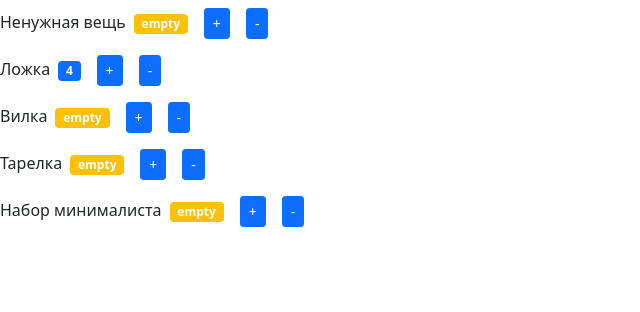
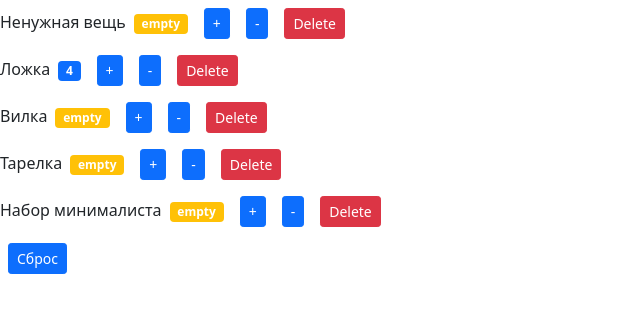
Before and after one commit to DenisSeleznew/my-app2.0, a React (Create React App) app: page / in a window 1280 px wide. Shown: the top 312 px of the page, without its empty margins (0-640 px from the left). Built offline with nearby package versions, Linux system fonts and the light colour scheme.

Commit message:
add change counter-list

```diff
--- a/src/components/counter.jsx
+++ b/src/components/counter.jsx
@@ -1,8 +1,7 @@
 import React, { useState } from "react";
 
 const Counter = props => {
-	const [value, setValue] = useState(props.value);
-
+	const { value } = props;
 	const formatValue = () => {
 		return value === 0 ? "empty" : value;
 	};
@@ -11,10 +10,12 @@ const Counter = props => {
 		return (classes += value === 0 ? "bg-warning" : "bg-primary");
 	};
 	const handleIncrement = () => {
-		setValue(prevState => prevState + 1);
+		console.log("hanle increment");
+		// setValue(prevState => prevState + 1);
 	};
 	const handleDecrement = () => {
-		setValue(prevState => prevState - 1);
+		console.log("hendle decrement");
+		// setValue(prevState => prevState - 1);
 	};
 
 	return (
@@ -27,6 +28,12 @@ const Counter = props => {
 			<button className="btn btn-primary btn-sm m-2" onClick={handleDecrement}>
 				-
 			</button>
+			<button
+				className="btn btn-danger btn-sm m-2"
+				onClick={() => props.onDelete(props.id)}
+			>
+				Delete
+			</button>
 		</div>
 	);
 };
--- a/src/components/countersList.jsx
+++ b/src/components/countersList.jsx
@@ -1,19 +1,47 @@
-import React from "react";
+import React, { useState } from "react";
 import Counter from "./counter";
 
 const CountersList = () => {
-	const counters = [
+	const initialState = [
 		{ id: 0, value: 0, name: "Ненужная вещь" },
 		{ id: 1, value: 4, name: "Ложка" },
 		{ id: 2, value: 0, name: "Вилка" },
 		{ id: 3, value: 0, name: "Тарелка" },
 		{ id: 4, value: 0, name: "Набор минималиста" },
 	];
+
+	const [counters, setCounters] = useState(initialState);
+	const handleDelete = id => {
+		const newCounters = counters.filter(c => c.id !== id);
+		setCounters(newCounters);
+	};
+	const handleReset = () => {
+		setCounters(initialState);
+		console.log("handleReset");
+	};
+	// const handleUpdate = () => {
+	// 	const updatedState = [
+	// 		{ id: 0, value: 1, name: "Ненужная вещь" },
+	// 		{ id: 1, value: 2, name: "Ложка" },
+	// 		{ id: 2, value: 3, name: "Вилка" },
+	// 		{ id: 3, value: 4, name: "Тарелка" },
+	// 		{ id: 4, value: 0, name: "Набор минималиста" },
+	// 	];
+	// 	setCounters(updatedState);
+	// 	console.log("handleUpdate");
+	// };
+
 	return (
 		<>
 			{counters.map(count => (
-				<Counter key={count.id} value={count.value} name={count.name} />
+				<Counter key={count.id} onDelete={handleDelete} {...count} />
 			))}
+			<button className="btn btn-primary btn-sm m-2" onClick={handleReset}>
+				Сброс
+			</button>
+			{/* <button className="btn btn-primary btn-sm m-2" onClick={handleUpdate}>
+				Обновить состояние
+			</button> */}
 		</>
 	);
 };
```
